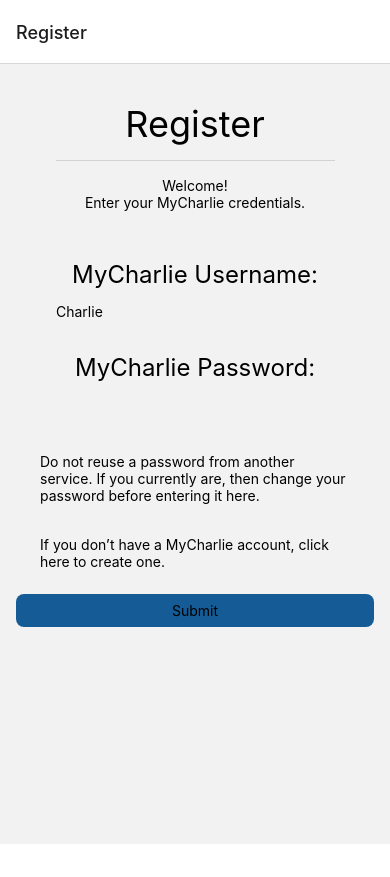
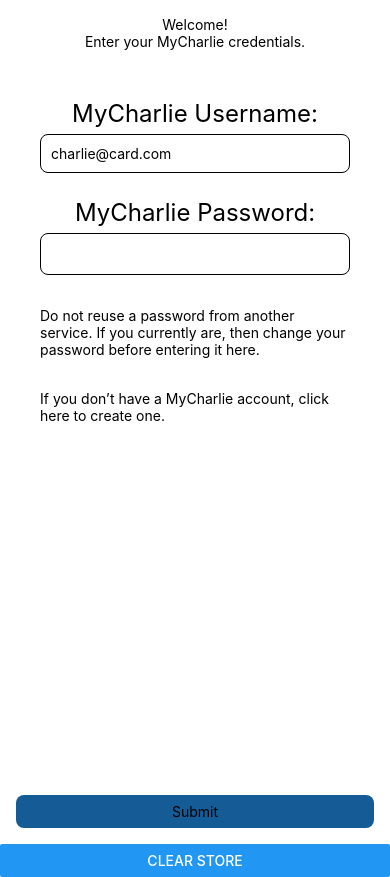
Before and after one commit to matankb/charlies-cards, a React Native app: screen / in a window 390 px wide. Before the commit the page ends 844 px from the top, so only its background shows below. Built offline with nearby package versions, Linux system fonts and the light colour scheme.

Commit message:
implement final navigation system

```diff
--- a/App.tsx
+++ b/App.tsx
@@ -1,14 +1,16 @@
 import { StatusBar } from 'expo-status-bar'
-import { View } from 'react-native'
+import { Button, View } from 'react-native'
 import * as SplashScreen from 'expo-splash-screen'
 import useRegistered from './src/hooks/registered-provider'
 import { NavigationContainer } from '@react-navigation/native'
-import { StackNavigator } from './src/components/navigators/StackNavigator'
+import { StackNavigator } from './src/components/navigators/PageProvider'
+import { clear } from './src/controllers/settings'
 
 SplashScreen.preventAutoHideAsync()
 
 export default function App() {
-  const [appIsReady, isRegistered, onLayoutRootView] = useRegistered()
+  const [appIsReady, isRegistered, setRegisteredComplete, onLayoutRootView] =
+    useRegistered()
 
   if (!appIsReady) {
     return null
@@ -18,8 +20,13 @@
     <>
       <View className="h-full" onLayout={onLayoutRootView}>
         <NavigationContainer>
-          <StackNavigator isRegistered={isRegistered} />
+          <StackNavigator
+            isRegistered={isRegistered}
+            setRegisteredComplete={setRegisteredComplete}
+          />
         </NavigationContainer>
+        <Button title="Clear store" onPress={clear} />
+        {/* Above line is temporary - allows dev deletion of async storage */}
       </View>
       <StatusBar style="auto" />
     </>
--- /dev/null
+++ b/src/components/navigators/PageProvider.tsx
@@ -0,0 +1,29 @@
+import { FC } from 'react'
+import { createNativeStackNavigator } from '@react-navigation/native-stack'
+import { ScreenName } from './ScreenName'
+import { HomePage } from '../../pages/Home'
+import { RegistrationPage } from '../../pages/Registration'
+
+const Stack = createNativeStackNavigator()
+
+interface StackNavigatorProps {
+  isRegistered: boolean
+  setRegisteredComplete: () => void
+}
+
+export const StackNavigator: FC<StackNavigatorProps> = ({
+  isRegistered,
+  setRegisteredComplete,
+}) => {
+  return (
+    <>
+      {isRegistered ? (
+        <Stack.Navigator initialRouteName={ScreenName.HOME}>
+          <Stack.Screen name={ScreenName.HOME} component={HomePage} />
+        </Stack.Navigator>
+      ) : (
+        <RegistrationPage setRegisteredComplete={setRegisteredComplete} />
+      )}
+    </>
+  )
+}
--- /dev/null
+++ b/src/components/navigators/ScreenName.tsx
@@ -0,0 +1,4 @@
+export enum ScreenName {
+  HOME = 'Home',
+  REGISTER = 'Register',
+}
--- a/src/components/navigators/StackNavigator.tsx
+++ /dev/null
@@ -1,26 +0,0 @@
-import { FC } from 'react'
-import { createNativeStackNavigator } from '@react-navigation/native-stack'
-import { RegistrationPage } from '../../pages/Registration'
-import { HomePage } from '../../pages/Home'
-
-const Stack = createNativeStackNavigator()
-
-interface StackNavigatorProps {
-  isRegistered: boolean
-}
-
-export enum ScreenName {
-  HOME = 'Home',
-  REGISTER = 'Register',
-}
-
-export const StackNavigator: FC<StackNavigatorProps> = ({ isRegistered }) => {
-  return (
-    <Stack.Navigator
-      initialRouteName={isRegistered ? ScreenName.HOME : ScreenName.REGISTER}
-    >
-      <Stack.Screen name={ScreenName.HOME} component={HomePage} />
-      <Stack.Screen name={ScreenName.REGISTER} component={RegistrationPage} />
-    </Stack.Navigator>
-  )
-}
--- a/src/components/registration/CharlieAccount.tsx
+++ b/src/components/registration/CharlieAccount.tsx
@@ -20,30 +20,21 @@
   })
 
   return (
-    <View className="p-6 items-center">
-      <Text className="text-4xl">Register</Text>
-      <View
-        className="my-4"
-        style={{
-          borderBottomColor: '#D2D2D2',
-          borderBottomWidth: 1,
-          width: '90%',
-        }}
-      />
+    <View className="px-6 items-center">
       <Text className="text-gray-400">Welcome!</Text>
       <Text className="text-gray-400">Enter your MyCharlie credentials.</Text>
 
       <Text className="mt-12 text-2xl mb-1">MyCharlie Username:</Text>
       <TextInput
-        className="bg-stone-200 rounded-2xl px-4 py-2 w-full"
-        placeholder="Charlie"
+        className="border bg-stone-200 border-gray-300 rounded-lg w-full p-2.5"
+        placeholder="charlie@card.com"
         value={userNameField.field.value}
         onChangeText={userNameField.field.onChange}
       ></TextInput>
 
       <Text className="mt-6 text-2xl mb-1">MyCharlie Password:</Text>
       <TextInput
-        className="bg-stone-200 rounded-2xl px-4 py-2 w-full"
+        className="bg-gray-50 border border-gray-300 text-gray-900 text-sm rounded-lg focus:ring-blue-500 focus:border-blue-500 block w-full p-2.5 dark:bg-gray-700 dark:border-gray-600 dark:placeholder-gray-400 dark:text-white dark:focus:ring-blue-500 dark:focus:border-blue-500"
         secureTextEntry={true}
         value={passwordField.field.value}
         onChangeText={passwordField.field.onChange}
--- a/src/components/registration/RegistrationSuccess.tsx
+++ b/src/components/registration/RegistrationSuccess.tsx
@@ -1,6 +1,9 @@
 import { Text } from 'react-native'
+import { setIsRegistered } from '../../controllers/settings'
 
 export const RegistrationSuccess = () => {
+  setIsRegistered(true)
+
   return (
     <>
       <Text>Success registering</Text>
--- a/src/controllers/settings.ts
+++ b/src/controllers/settings.ts
@@ -12,6 +12,11 @@
    * to a card online are $5, $10, $20, $25, $50.
    */
   REFILL_TARGET = 'refill-target',
+
+  /**
+   * A boolean value indicating if the user has registered for the app yet.
+   */
+  IS_REGISTERED = 'is-registered',
 }
 
 export interface CreditCard {
@@ -36,3 +41,16 @@
 export async function setRefillLimit(limit: number) {
   return AsyncStorage.setItem(StorageKey.REFILL_TARGET, limit.toString())
 }
+
+export async function getIsRegistered() {
+  const value = await AsyncStorage.getItem(StorageKey.IS_REGISTERED)
+  return value || false
+}
+
+export async function setIsRegistered(isRegistered: boolean) {
+  return AsyncStorage.setItem(StorageKey.IS_REGISTERED, isRegistered.toString())
+}
+
+export async function clear() {
+  AsyncStorage.clear()
+}
--- a/src/hooks/registered-provider.ts
+++ b/src/hooks/registered-provider.ts
@@ -1,15 +1,19 @@
 import { useCallback, useEffect, useState } from 'react'
-import { getCreditCard } from '../controllers/settings'
+import { getIsRegistered } from '../controllers/settings'
 import * as SplashScreen from 'expo-splash-screen'
 
-export default function useRegistered(): [boolean, boolean, () => void] {
+export default function useRegistered(): [
+  boolean,
+  boolean,
+  () => void,
+  () => void,
+] {
   const [appIsReady, setAppIsReady] = useState(false)
   const [isRegistered, setIsRegistered] = useState(false)
 
   useEffect(() => {
     async function prepare() {
-      const card = await getCreditCard()
-      if (card !== null && typeof card !== 'undefined') {
+      if (await getIsRegistered()) {
         setIsRegistered(true)
       }
 
@@ -25,5 +29,10 @@
     }
   }, [appIsReady])
 
-  return [appIsReady, isRegistered, onLayoutRootView]
+  return [
+    appIsReady,
+    isRegistered,
+    () => setIsRegistered(true),
+    onLayoutRootView,
+  ]
 }
--- a/src/pages/Registration.tsx
+++ b/src/pages/Registration.tsx
@@ -1,4 +1,4 @@
-import React, { useState } from 'react'
+import React, { useState, FC } from 'react'
 import { useForm } from 'react-hook-form'
 import { Pressable, Text, View } from 'react-native'
 import { CharlieAccount } from '../components/registration/CharlieAccount'
@@ -9,7 +9,13 @@
   component: React.ReactElement
 }
 
-export const RegistrationPage = () => {
+interface RegistrationPageProps {
+  setRegisteredComplete: () => void
+}
+
+export const RegistrationPage: FC<RegistrationPageProps> = ({
+  setRegisteredComplete,
+}) => {
   const [index, setIndex] = useState(0)
   const { control, handleSubmit } = useForm()
 
@@ -24,19 +30,21 @@
     },
   ]
 
-  const press = () => {
+  const advancePage = () => {
+    if (index === pages.length - 1) {
+      setRegisteredComplete()
+      return
+    }
+
     setIndex(index + 1)
-
-    if (index === pages.length) {
-    }
   }
 
   return (
-    <View className="flex p-4 justify-around">
+    <View className="flex p-4 flex-col h-full justify-between">
       {pages[index].component}
       <Pressable
         className="bg-blue w-full rounded-lg p-2"
-        onPress={handleSubmit(press)}
+        onPress={handleSubmit(advancePage)}
       >
         <Text className="text-white text-center">
           {pages[index].submitButtonText}
```
